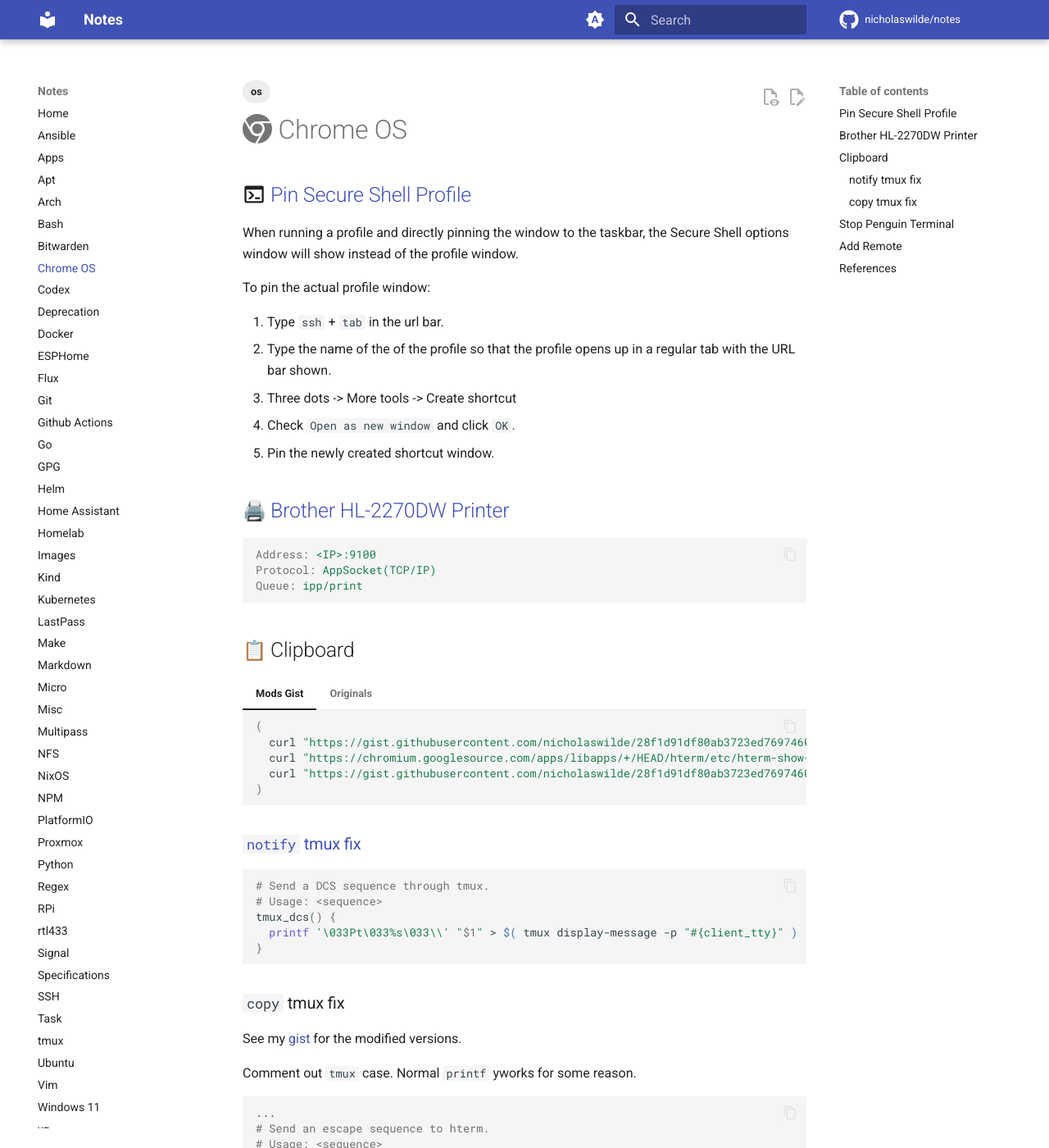
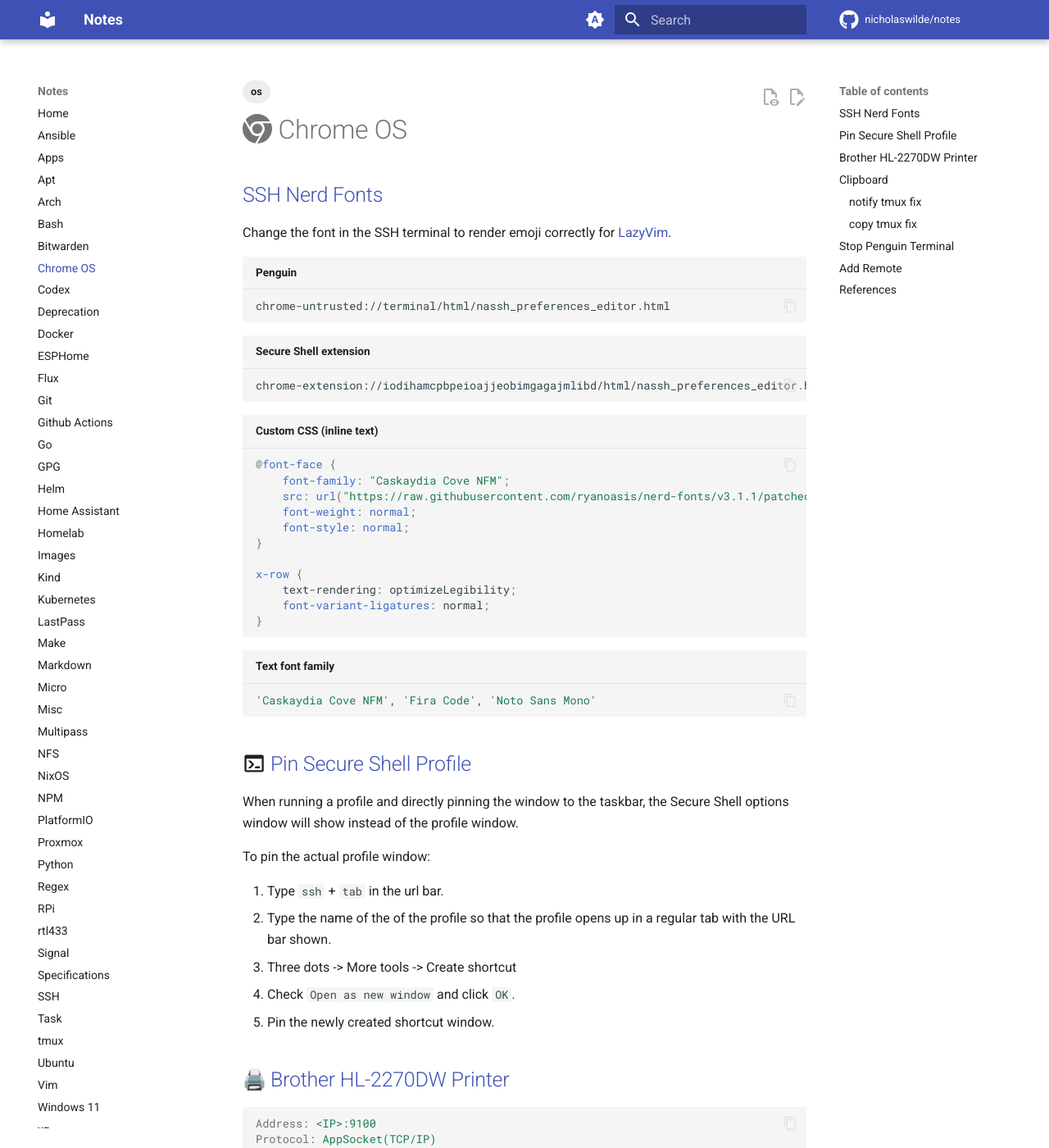
Before and after one commit to nicholaswilde/notes, an MkDocs documentation site: the page built from docs/chromeos.md, in a window 1280 px wide and 1400 px high. Shown: the whole window at 82% size. Built offline with MkDocs 1.6.1 and Material for MkDocs 9.7.7, drawn with Linux system fonts in a browser that asks for light colours; emoji names are drawn with the system emoji font; comment, search, counter and statistics services are not loaded.

Commit message:
update
Signed-off-by: nιcнolaѕ wιlde <ncwilde43@gmail.com>

````diff
--- a/docs/chromeos.md
+++ b/docs/chromeos.md
@@ -3,6 +3,36 @@
   - os
 ---
 # :fontawesome-brands-chrome: Chrome OS
+
+## [SSH Nerd Fonts][4]
+
+Change the font in the SSH terminal to render emoji correctly for [LazyVim](https://www.lazyvim.org/).
+
+```bash title="Penguin"
+chrome-untrusted://terminal/html/nassh_preferences_editor.html
+```
+
+```bash title="Secure Shell extension"
+chrome-extension://iodihamcpbpeioajjeobimgagajmlibd/html/nassh_preferences_editor.html
+```
+
+```css title="Custom CSS (inline text)"
+@font-face {
+    font-family: "Caskaydia Cove NFM";
+    src: url("https://raw.githubusercontent.com/ryanoasis/nerd-fonts/v3.1.1/patched-fonts/CascadiaCode/Regular/CaskaydiaCoveNerdFontMono-Regular.ttf");
+    font-weight: normal;
+    font-style: normal;
+}
+
+x-row {
+    text-rendering: optimizeLegibility;
+    font-variant-ligatures: normal;
+}
+```
+
+```bash title="Text font family"
+'Caskaydia Cove NFM', 'Fira Code', 'Noto Sans Mono'
+```
 
 ## :material-console: [Pin Secure Shell Profile][3]
 
@@ -139,3 +169,4 @@
 [1]: <https://adamtheautomator.com/ssh-chrome-extension/#Connecting_to_a_Remote_Host_using_the_Search_Bar>
 [2]: <https://www.reddit.com/r/chromeos/comments/7n3jc1/setting_up_brother_hl2270dw_printer_on_chromebook/>
 [3]: <https://chromium.googlesource.com/apps/libapps/+/HEAD/nassh/docs/FAQ.md#can-i-create-bookmarks-to-specific-sites>
+[4]: <https://ricma.co/posts/tech/tutorials/chrome-os-nerd-fonts/>
````
